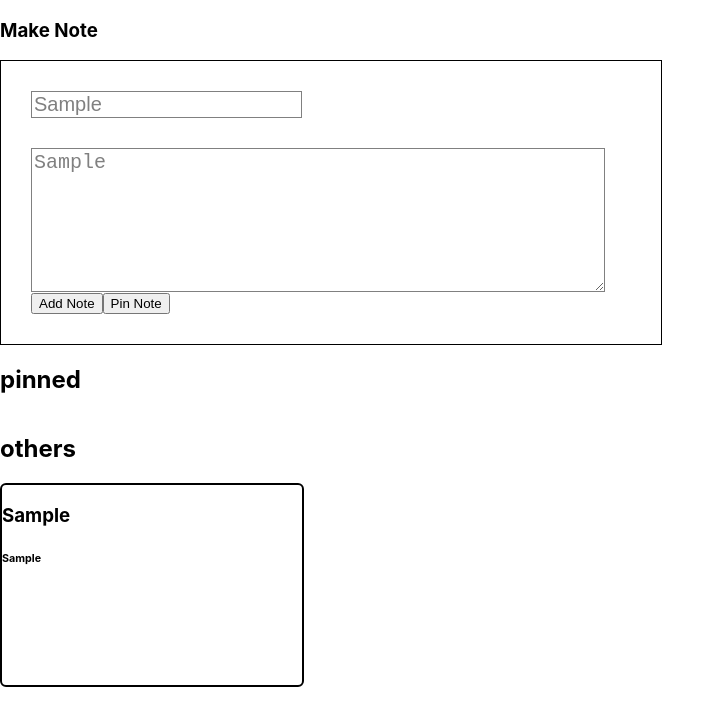
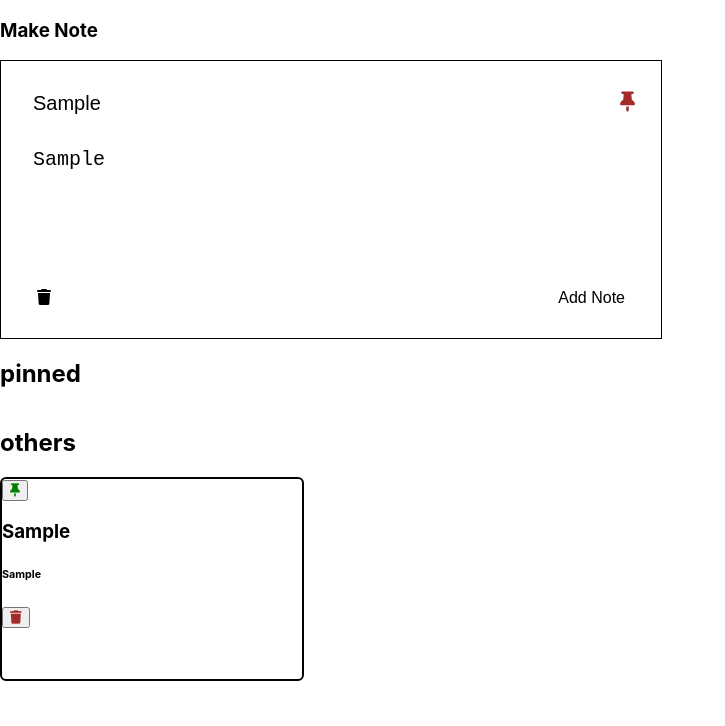
Before and after one commit to mishti169/react-makenote-mishti, a React (Create React App) app: page / in a window 1280 px wide. Both pictures are taken after typing "Sample", "Sample" into the empty fields and a click on the button "Add Note". Shown: the top 726 px of the page, without its empty margins (0-725 px from the left). Built offline with nearby package versions, Linux system fonts and the light colour scheme.

Commit message:
update takeNote btn

```diff
--- a/public/index.html
+++ b/public/index.html
@@ -24,6 +24,11 @@
       work correctly both with client-side routing and a non-root public URL.
       Learn how to configure a non-root public URL by running `npm run build`.
     -->
+		<link
+			rel="stylesheet"
+			href="    https://cdnjs.cloudflare.com/ajax/libs/font-awesome/6.1.1/css/all.min.css
+    "
+		/>
 		<title>React App</title>
 	</head>
 	<body>
--- a/src/Components/NoteItem/NoteItem.css
+++ b/src/Components/NoteItem/NoteItem.css
@@ -4,3 +4,14 @@
 	min-height: 200px;
 	border-radius: 6px;
 }
+.NoteItemWrapper:hover {
+	background-color: pink;
+}
+
+.trashBtn {
+	color: brown;
+}
+
+.pinBtn {
+	color: green;
+}
--- a/src/Components/NoteItem/NoteItem.js
+++ b/src/Components/NoteItem/NoteItem.js
@@ -5,8 +5,16 @@ const NoteItem = (props) => {
 	return (
 		<>
 			<div className='NoteItemWrapper'>
-				<h3>{props.title}</h3>
-				<h6>{props.text}</h6>
+				<button className='pinBtn'>
+					<i class='fa-solid fa-thumbtack'></i>
+				</button>
+				<div>
+					<h3>{props.title}</h3>
+					<h6>{props.text}</h6>
+				</div>
+				<button className='trashBtn'>
+					<i class='fa-solid fa-trash'></i>
+				</button>
 			</div>
 		</>
 	);
--- a/src/Components/TakeNote/TakeNote.css
+++ b/src/Components/TakeNote/TakeNote.css
@@ -3,14 +3,15 @@
 	min-height: 200px;
 	max-width: 600px;
 	padding: 30px;
+	position: relative;
 }
 .inputBox {
-	border: 5px solid dotted green;
-	color: gray;
+	/* color: gray; */
 	display: block;
 	border: none;
 	font-size: 20px;
-	border: 1px solid gray;
+	/* border: 1px solid gray; */
+	resize: none;
 }
 input:focus {
 	outline: none;
@@ -20,3 +21,27 @@ input:focus {
 .noteInputBox {
 	margin-top: 30px;
 }
+.noteInputBox:focus {
+	outline: none;
+}
+
+.addNoteBtnAndTrashBtnContainer {
+	display: flex;
+	justify-content: space-between;
+	align-items: center;
+}
+.addTakeNoteTrashAndPinBtn {
+	/* border-radius: 50%; */
+	background: transparent;
+	cursor: pointer;
+	border: none;
+	font-size: 16px;
+}
+
+.pinBtnOfMakeNote {
+	display: flex;
+	color: brown;
+	position: absolute;
+	right: 20px;
+	font-size: 20px;
+}
--- a/src/Components/TakeNote/TakeNote.js
+++ b/src/Components/TakeNote/TakeNote.js
@@ -29,6 +29,13 @@ const TakeNote = () => {
 	return (
 		<>
 			<div className='takeNoteWrapper'>
+				<button
+					onClick={onPinNote}
+					className='addTakeNoteTrashAndPinBtn pinBtnOfMakeNote'
+				>
+					<i class='fa-solid fa-thumbtack '></i>
+				</button>
+
 				<div>
 					<input
 						placeholder='Title'
@@ -46,9 +53,13 @@ const TakeNote = () => {
 						onChange={changeTextInputVal}
 					/>
 				</div>
-				<div>
-					<button onClick={onSaveNote}>Add Note</button>
-					<button onClick={onPinNote}>Pin Note</button>
+				<div className='addNoteBtnAndTrashBtnContainer'>
+					<button className='addTakeNoteTrashAndPinBtn'>
+						<i class='fa-solid fa-trash'></i>
+					</button>
+					<button onClick={onSaveNote} className='addTakeNoteTrashAndPinBtn'>
+						Add Note
+					</button>
 				</div>
 			</div>
 		</>
```
Lines whose indentation alone changed are shown as unchanged.
